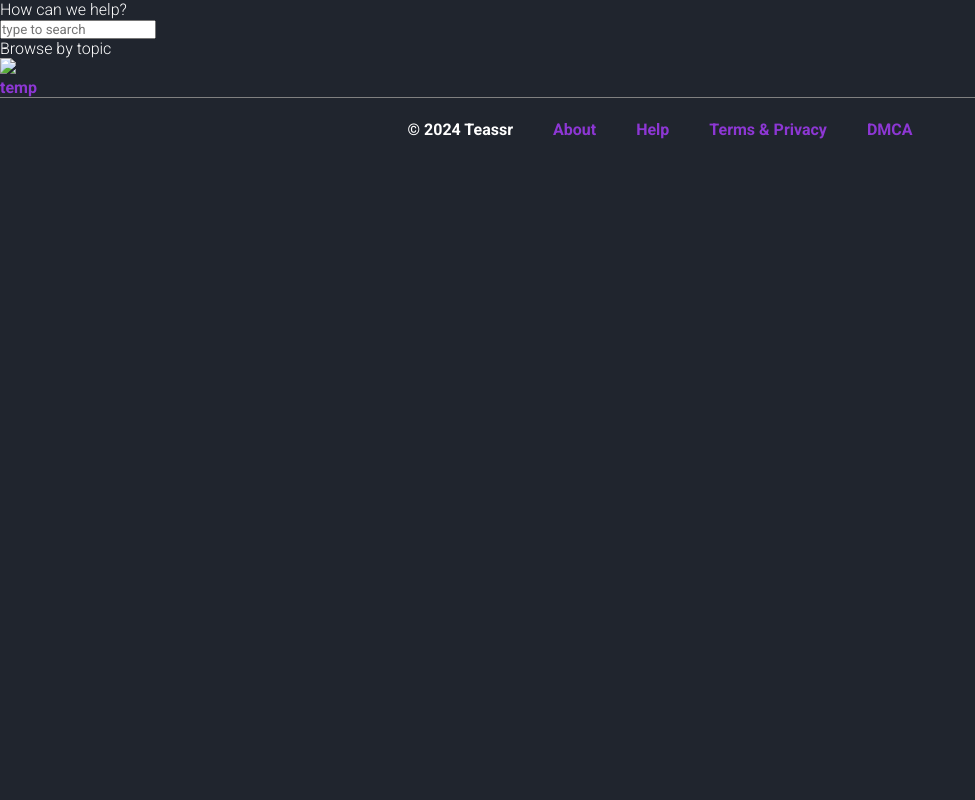
After one commit to senup1/Teassr, a PHP site: page /help.php in a window 1280 px wide. The commit adds this page. Shown: the whole page, without its empty margins (0-975 px from the left). Run offline with PHP 8.4, Linux system fonts and the light colour scheme; data that the repository does not hold is empty.

Commit message:
simplified index, adjusted css to compensate, WIP help page

```diff
--- a/assets/inc/footer.php
+++ b/assets/inc/footer.php
@@ -7,7 +7,7 @@
 					<a href="../../../../about.php">About</a>
 				</div>
 				<div class="footerItem">
-					<a href="#">Help</a>
+					<a href="../../../../help.php">Help</a>
 				</div>
 				<div class="footerItem">
 					<a href="#">Terms & Privacy</a>
--- a/assets/styles/main.css
+++ b/assets/styles/main.css
@@ -108,8 +108,22 @@ input:focus {
 	align-items: center;
 	text-align: center;
 	justify-content: center;
-	padding: 30px;
-	border: 2px solid purple;
+	overflow: hidden;
+}
+#MP .container #trendPost img{
+	height: 100%;
+}
+#MP .container #trendPost{
+	position: relative;
+	display: flex;
+	justify-content: center;
+	align-items: center;
+	z-index: 90;
+}
+#MP .container #trendPost p{
+	font-size: 110px;
+	color: #000000;
+	position: absolute;
 }
 
 /*MP left subitems*/
--- /dev/null
+++ b/help.php
@@ -0,0 +1,29 @@
+<?php include 'assets/inc/header.php' ?>
+
+<title>Teassr Help</title>
+	</head>
+    <body>
+        <section id="helpPage">
+            <div class="container">
+                <div class="HPItem">
+                    <p id="HPTitle">How can we help?</p>
+                </div>
+                <div class="HPItem">
+                    <input type="text" placeholder="type to search">
+                </div>
+                <div class="HPItem">
+                    <p>Browse by topic</p>
+                    <div class="container">
+                        <div class="HPSubItem">
+                            <a href="#">
+                                <img src="#">
+                                <p>temp</p>
+                            </a>
+                        </div>
+                    </div>
+                </div>
+            </div>
+        </section>
+
+
+<?php include 'assets/inc/footer.php' ?>
```
Also changed, not shown: index.php (+2 -11 lines), assets/imgs/MPImage.jpg (added), assets/imgs/MPImage2.jpg (added).
